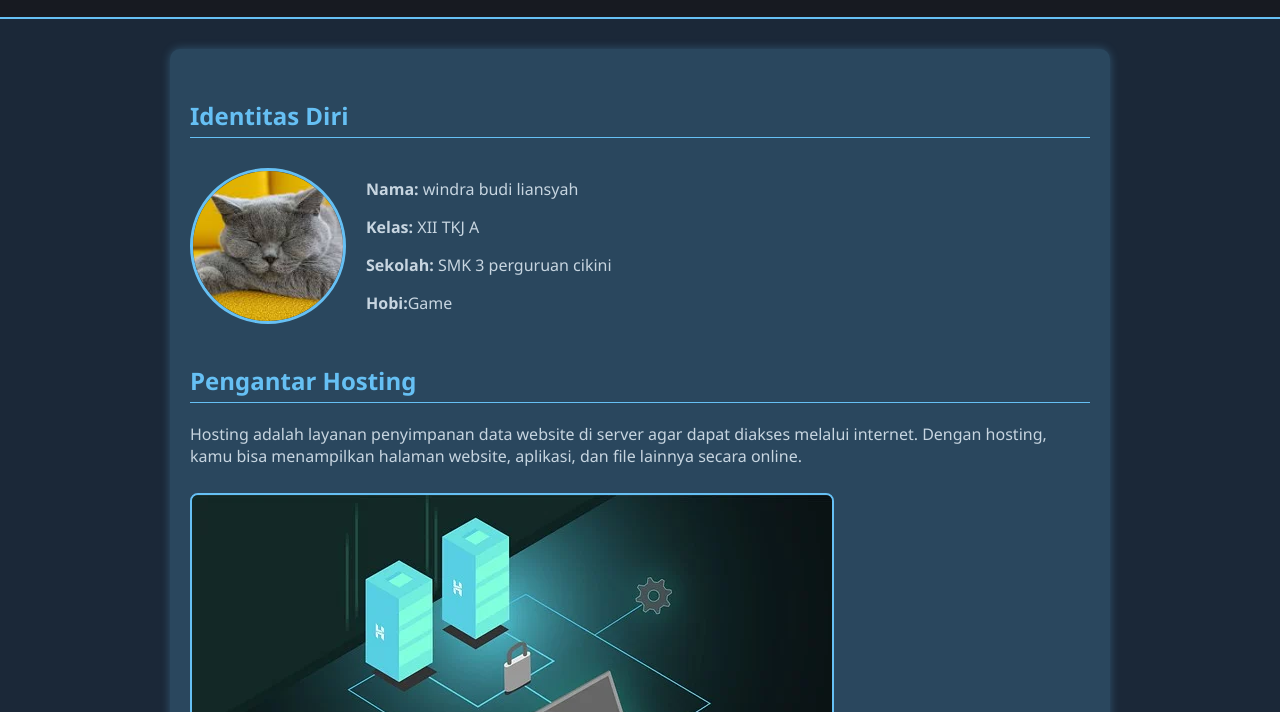
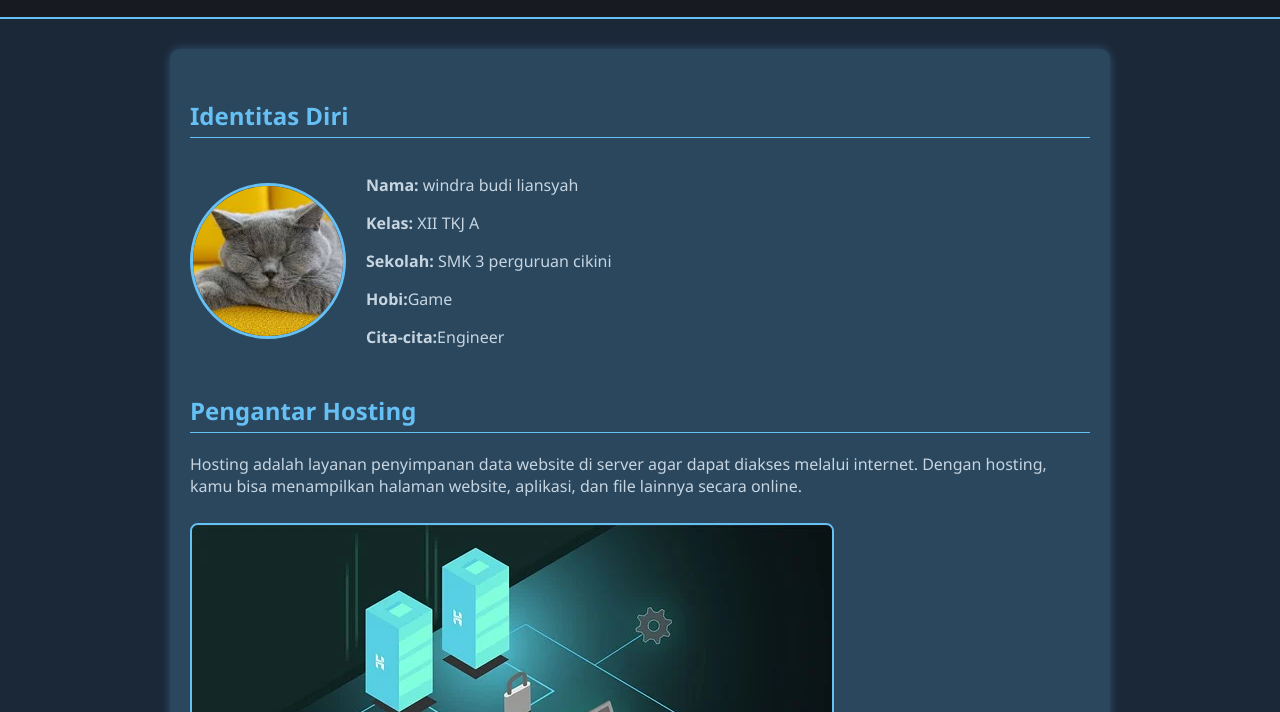
Before and after one commit to tkja8026-byte/windra, a plain HTML site: page index.html in a window 1280 px wide. Shown: the part 88-800 px from the top of the page. Drawn offline with Linux system fonts and the light colour scheme.

Commit message:
Update index.html

```diff
--- a/index.html
+++ b/index.html
@@ -132,6 +132,7 @@
           <p><strong>Kelas:</strong> XII TKJ A</p>
           <p><strong>Sekolah:</strong> SMK 3 perguruan cikini</p>
          <p><strong>Hobi:</strong>Game</p>
+          <p><strong>Cita-cita:</strong>Engineer</p>
 
         </div>
       </div>
```
